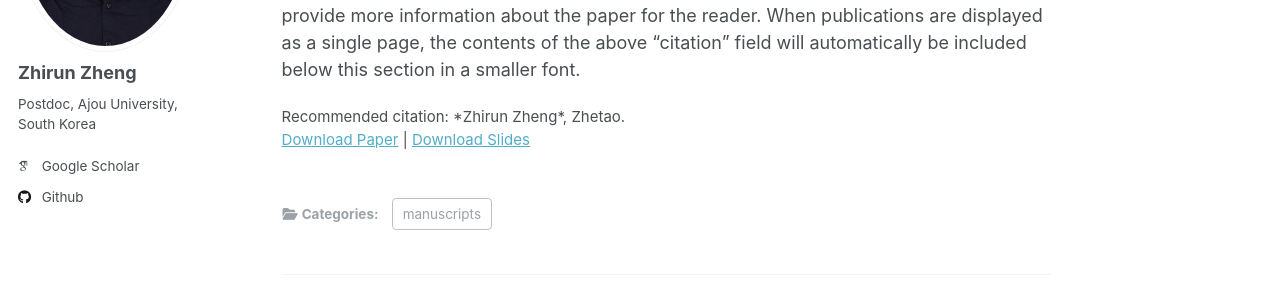
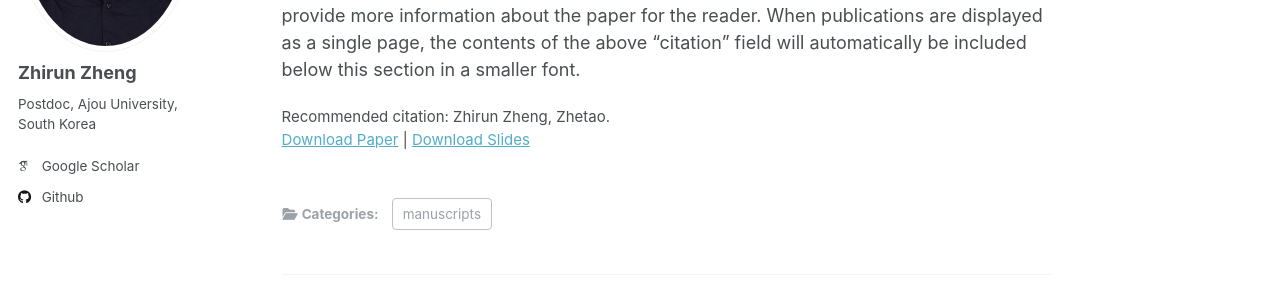
Before and after one commit to zhengzhirun/EN, a Jekyll site: the page built from _publications/2024-02-07-paper-title-number-1.md, in a window 1280 px wide and 1158 px high. Shown: the part 283-583 px from the top of the window. Built offline with Jekyll 4.4.1, drawn with Linux system fonts in a browser that asks for light colours; some web fonts are replaced.

```diff
--- a/_publications/2024-02-07-paper-title-number-1.md
+++ b/_publications/2024-02-07-paper-title-number-1.md
@@ -8,7 +8,7 @@ date: 2024-02-07
 venue: 'IEEE Transactions on Dependable and Secure Computing'
 slidesurl: 'http://academicpages.github.io/files/slides1.pdf'
 paperurl: 'http://academicpages.github.io/files/paper1.pdf'
-citation: '*Zhirun Zheng*, Zhetao.'
+citation: 'Zhirun Zheng, Zhetao.'
 ---
 
 The contents above will be part of a list of publications, if the user clicks the link for the publication than the contents of section will be rendered as a full page, allowing you to provide more information about the paper for the reader. When publications are displayed as a single page, the contents of the above "citation" field will automatically be included below this section in a smaller font.
```
